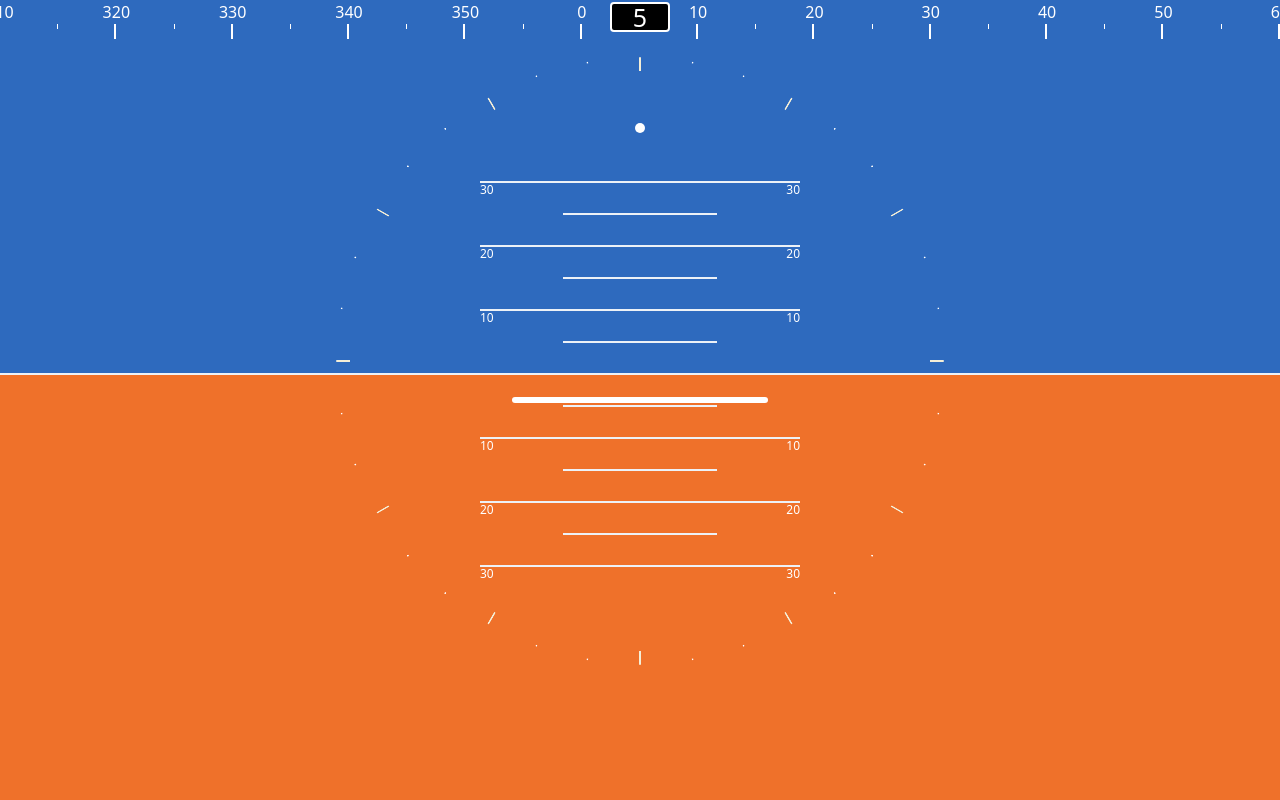
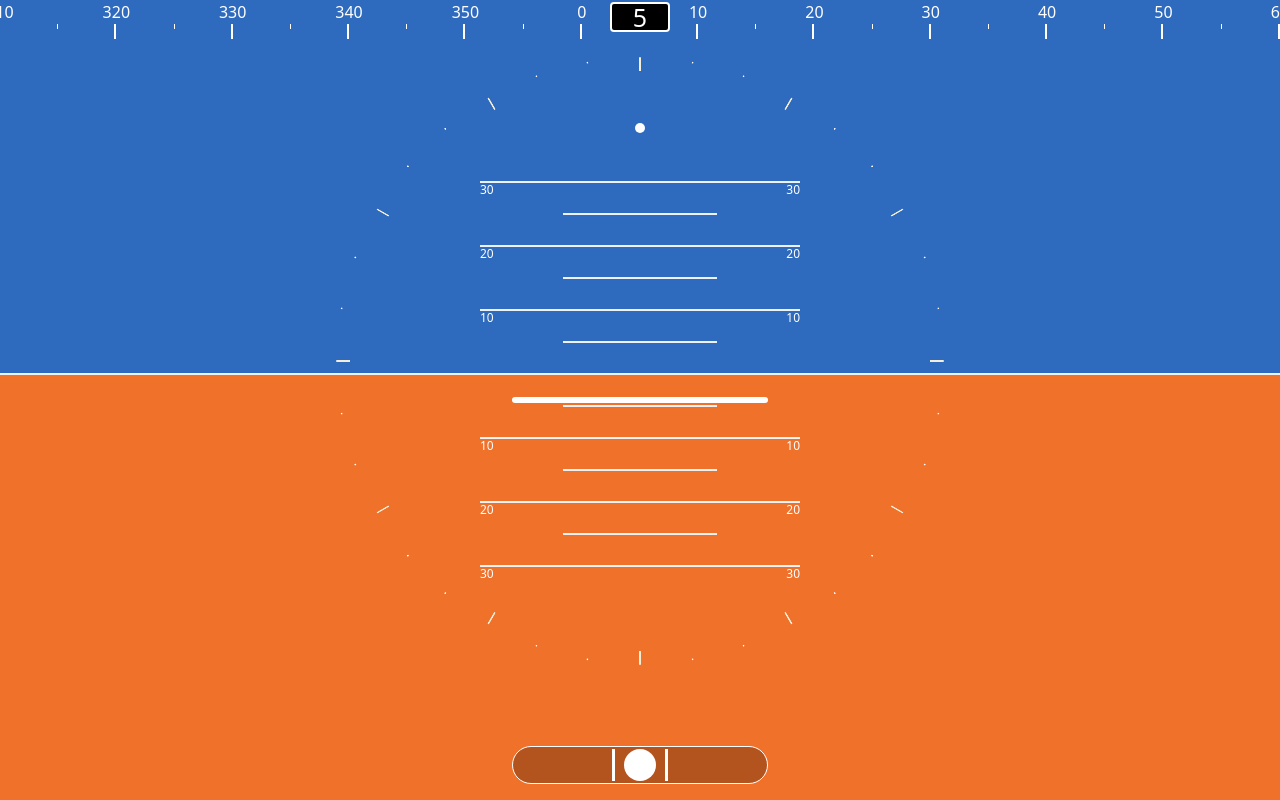
Before and after one commit to Pijuli/vuefis, a Vue app: page /#/ in a window 1280 px wide. Built offline with nearby package versions, Linux system fonts and the light colour scheme.

Commit message:
Slip indicator

```diff
--- /dev/null
+++ b/src/components/SlipIndicator/SlipIndicator.vue
@@ -0,0 +1,40 @@
+<template>
+  <div class="SlipIndicator absolute rounded-full bg-black bg-opacity-25">
+    <div class="SlipIndicator__container relative w-full h-full">
+      <div class="SlipIndicator__ball bg-white rounded-full absolute"/>
+      <div class="SlipIndicator__limits absolute"/>
+    </div>
+  </div>
+</template>
+
+<script>
+export default {
+  name: 'SlipIndicator',
+}
+</script>
+
+<style lang="scss" scoped>
+.SlipIndicator {
+  height: calc(4vh + 6px);
+  width: 20vw;
+  bottom: 2vh;
+  left: calc(50% - 10vw);
+  border: 1px solid white;
+}
+
+.SlipIndicator__ball {
+  height: 4vh;
+  width: 4vh;
+  top: 2px;
+  left: calc(50% - 2vh);
+}
+
+.SlipIndicator__limits {
+  width: 7vh;
+  height: 4vh;
+  top: 2px;
+  left: calc(50% - 3.5vh);
+  border-left: 3px solid white;
+  border-right: 3px solid white;
+}
+</style>
--- /dev/null
+++ b/src/components/SlipIndicator/index.js
@@ -0,0 +1,3 @@
+import SlipIndicator from './SlipIndicator'
+
+export default SlipIndicator
--- a/src/views/EfisPanel.vue
+++ b/src/views/EfisPanel.vue
@@ -2,18 +2,21 @@
   <div class="EfisPanel h-screen overflow-hidden">
     <attitude-indicator />
     <top-compass />
+    <slip-indicator />
   </div>
 </template>
 
 <script>
 import AttitudeIndicator from '@/components/AttitudeIndicator'
 import TopCompass from '@/components/TopCompass'
+import SlipIndicator from '@/components/SlipIndicator'
 
 export default {
   name: 'EfisPanel',
   components: {
     AttitudeIndicator,
     TopCompass,
+    SlipIndicator,
   },
   computed: {
     name() {
```
